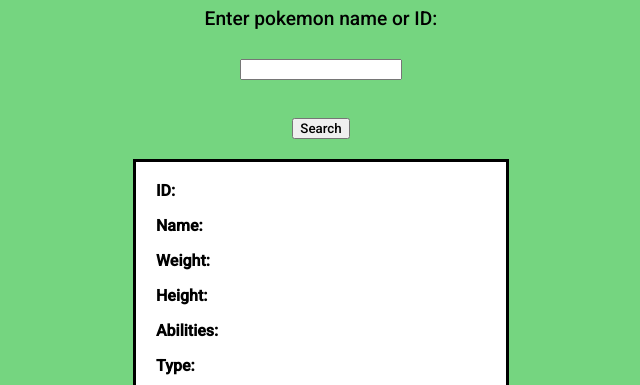
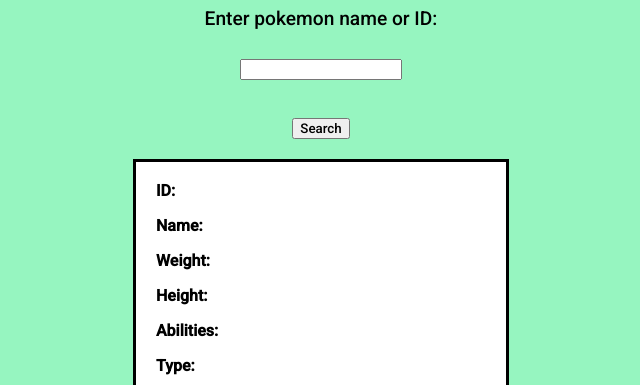
Before and after one commit to EthanYeung513/Pokemon-info-finder, a plain HTML site: page index.html in a window 1280 px wide. Shown: the part 231-616 px from the top of the page, without its empty margins (319-959 px from the left). Drawn offline with Linux system fonts and the light colour scheme; no server answers.

Commit message:
Update myStyle.css

```diff
--- a/myStyle.css
+++ b/myStyle.css
@@ -3,7 +3,7 @@
 }
 
 body {
-  background-color: #75D580;
+  background-color: #96F5C0;
 }
 
 #heading{
```
